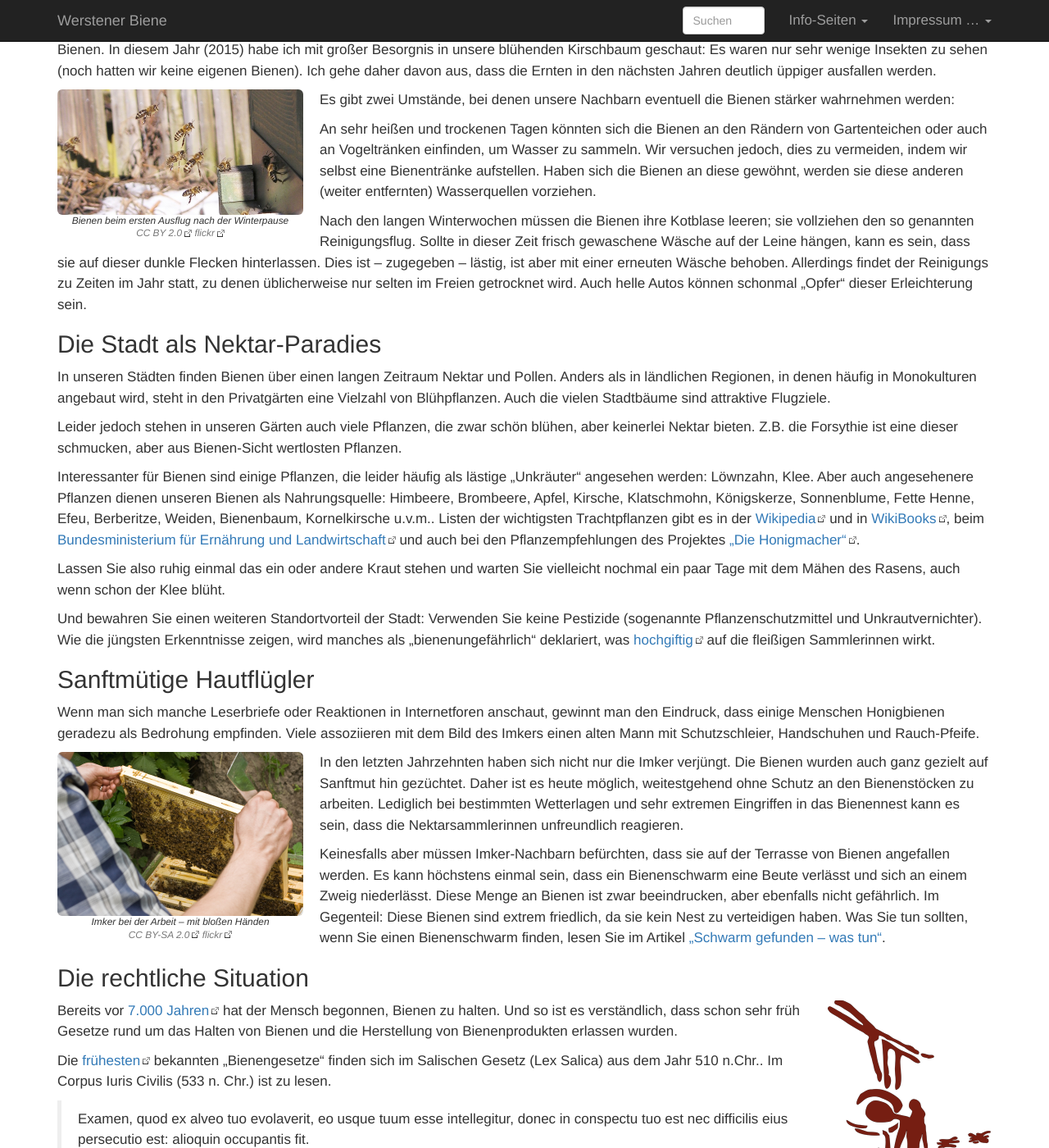
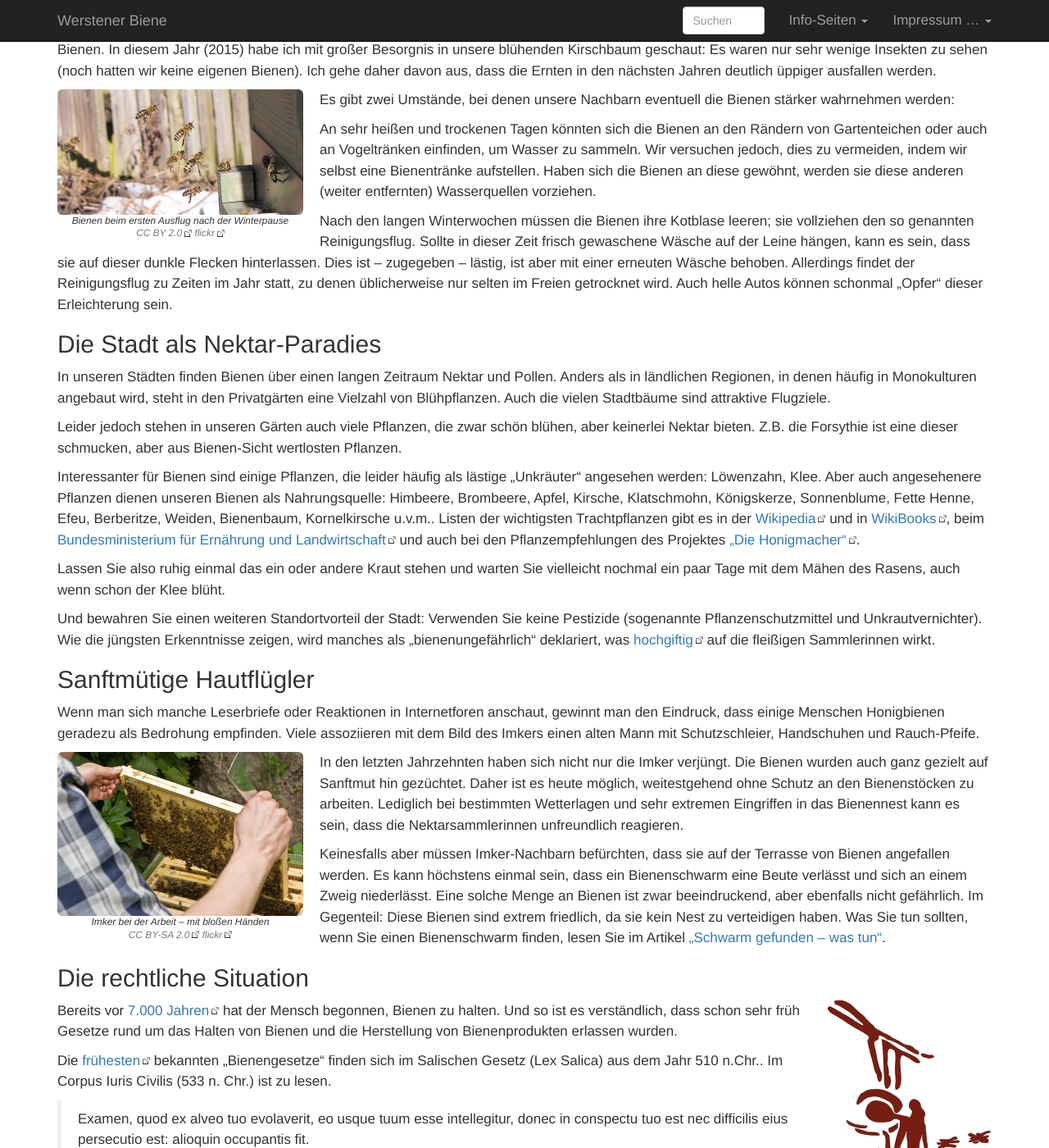
Before and after one commit to chkania/werstener-biene, a Jekyll site: the page built from content/informationen_fuer_nachbarn.md, in a window 1280 px wide and 1400 px high, scrolled down 597 px. Shown: the whole window at 82% size. Built offline with Jekyll 4.4.1, drawn with Linux system fonts in a browser that asks for light colours; comment, search, counter and statistics services are not loaded; some of the changed text lies outside the part shown.

Commit message:
kleinere Textkorrekturen

```diff
--- a/content/informationen_fuer_nachbarn.md
+++ b/content/informationen_fuer_nachbarn.md
@@ -27,7 +27,7 @@ Es gibt zwei Umstände, bei denen unsere Nachbarn eventuell die Bienen stärker
 
 An sehr heißen und trockenen Tagen könnten sich die Bienen an den Rändern von Gartenteichen oder auch an Vogeltränken einfinden, um Wasser zu sammeln. Wir versuchen jedoch, dies zu vermeiden, indem wir selbst eine Bienentränke aufstellen. Haben sich die Bienen an diese gewöhnt, werden sie diese anderen (weiter entfernten) Wasserquellen vorziehen.
 
-Nach den langen Winterwochen müssen die Bienen ihre Kotblase leeren; sie vollziehen den so genannten Reinigungsflug. Sollte in dieser Zeit frisch gewaschene Wäsche auf der Leine hängen, kann es sein, dass sie auf dieser dunkle Flecken hinterlassen. Dies ist – zugegeben – lästig, ist aber mit einer erneuten Wäsche behoben. Allerdings findet der Reinigungs zu Zeiten im Jahr statt, zu denen üblicherweise nur selten im Freien getrocknet wird. Auch helle Autos können schonmal „Opfer“ dieser Erleichterung sein.
+Nach den langen Winterwochen müssen die Bienen ihre Kotblase leeren; sie vollziehen den so genannten Reinigungsflug. Sollte in dieser Zeit frisch gewaschene Wäsche auf der Leine hängen, kann es sein, dass sie auf dieser dunkle Flecken hinterlassen. Dies ist – zugegeben – lästig, ist aber mit einer erneuten Wäsche behoben. Allerdings findet der Reinigungsflug zu Zeiten im Jahr statt, zu denen üblicherweise nur selten im Freien getrocknet wird. Auch helle Autos können schonmal „Opfer“ dieser Erleichterung sein.
 
 ## Die Stadt als Nektar-Paradies
 
@@ -35,7 +35,7 @@ In unseren Städten finden Bienen über einen langen Zeitraum Nektar und Pollen.
 
 Leider jedoch stehen in unseren Gärten auch viele Pflanzen, die zwar schön blühen, aber keinerlei Nektar bieten. Z.B. die Forsythie ist eine dieser schmucken, aber aus Bienen-Sicht wertlosten Pflanzen.
 
-Interessanter für Bienen sind einige Pflanzen, die leider häufig als lästige „Unkräuter“ angesehen werden: Löwnzahn, Klee. Aber auch angesehenere Pflanzen dienen unseren Bienen als Nahrungsquelle: Himbeere, Brombeere, Apfel, Kirsche, Klatschmohn, Königskerze, Sonnenblume, Fette Henne, Efeu, Berberitze, Weiden, Bienenbaum, Kornelkirsche u.v.m.. Listen der wichtigsten Trachtpflanzen gibt es in der [Wikipedia](https://de.wikipedia.org/wiki/Bienentrachtpflanze) und in [WikiBooks](http://de.wikibooks.org/wiki/Einf%C3%BChrung_in_die_Imkerei/_Trachtpflanzen), beim [Bundesministerium für Ernährung und Landwirtschaft](http://www.bmel.de/SharedDocs/Downloads/Broschueren/Bienenlexikon.pdf?__blob=publicationFile) und auch bei den Pflanzempfehlungen des Projektes [„Die Honigmacher“](http://www.die-honigmacher.de/kurs2/empfehlung.html).
+Interessanter für Bienen sind einige Pflanzen, die leider häufig als lästige „Unkräuter“ angesehen werden: Löwenzahn, Klee. Aber auch angesehenere Pflanzen dienen unseren Bienen als Nahrungsquelle: Himbeere, Brombeere, Apfel, Kirsche, Klatschmohn, Königskerze, Sonnenblume, Fette Henne, Efeu, Berberitze, Weiden, Bienenbaum, Kornelkirsche u.v.m.. Listen der wichtigsten Trachtpflanzen gibt es in der [Wikipedia](https://de.wikipedia.org/wiki/Bienentrachtpflanze) und in [WikiBooks](http://de.wikibooks.org/wiki/Einf%C3%BChrung_in_die_Imkerei/_Trachtpflanzen), beim [Bundesministerium für Ernährung und Landwirtschaft](http://www.bmel.de/SharedDocs/Downloads/Broschueren/Bienenlexikon.pdf?__blob=publicationFile) und auch bei den Pflanzempfehlungen des Projektes [„Die Honigmacher“](http://www.die-honigmacher.de/kurs2/empfehlung.html).
 
 Lassen Sie also ruhig einmal das ein oder andere Kraut stehen und warten Sie vielleicht nochmal ein paar Tage mit dem Mähen des Rasens, auch wenn schon der Klee blüht.
 
@@ -47,7 +47,7 @@ Wenn man sich manche Leserbriefe oder Reaktionen in Internetforen anschaut, gewi
 
 <div class="imageleft" style="max-width:300px;"><img class="img-responsive img-rounded" src="/images/content/ImkermitWabe.jpg" alt="Imker mit Wabe" />Imker bei der Arbeit – mit bloßen Händen<br/><a class="text-muted"  href="https://creativecommons.org/licenses/by-sa/2.0/">CC BY-SA 2.0</a> <a class="text-muted" href="https://flic.kr/p/4X6eVH">flickr</a></div>In den letzten Jahrzehnten haben sich nicht nur die Imker verjüngt. Die Bienen wurden auch ganz gezielt auf Sanftmut hin gezüchtet. Daher ist es heute möglich, weitestgehend ohne Schutz an den Bienenstöcken zu arbeiten. Lediglich bei bestimmten Wetterlagen und sehr extremen Eingriffen in das Bienennest kann es sein, dass die Nektarsammlerinnen unfreundlich reagieren.
 
-Keinesfalls aber müssen Imker-Nachbarn befürchten, dass sie auf der Terrasse von Bienen angefallen werden. Es kann höchstens einmal sein, dass ein Bienenschwarm eine Beute verlässt und sich an einem Zweig niederlässt. Diese Menge an Bienen ist zwar beeindrucken, aber ebenfalls nicht gefährlich. Im Gegenteil: Diese Bienen sind extrem friedlich, da sie kein Nest zu verteidigen haben. Was Sie tun sollten, wenn Sie einen Bienenschwarm finden, lesen Sie im Artikel [„Schwarm gefunden – was tun“](/content/schwarm_gefunden_was_tun.html){: class="nolinkicon"}.
+Keinesfalls aber müssen Imker-Nachbarn befürchten, dass sie auf der Terrasse von Bienen angefallen werden. Es kann höchstens einmal sein, dass ein Bienenschwarm eine Beute verlässt und sich an einem Zweig niederlässt. Eine solche Menge an Bienen ist zwar beeindruckend, aber ebenfalls nicht gefährlich. Im Gegenteil: Diese Bienen sind extrem friedlich, da sie kein Nest zu verteidigen haben. Was Sie tun sollten, wenn Sie einen Bienenschwarm finden, lesen Sie im Artikel [„Schwarm gefunden – was tun“](/content/schwarm_gefunden_was_tun.html){: class="nolinkicon"}.
 
 ## Die rechtliche Situation
 
@@ -67,16 +67,16 @@ Der Beruf des Imkers bzw. [Zeidlers](https://de.wikipedia.org/wiki/Zeidlerei) is
 In unserem modernen Rechtssystem werden zahlreiche Rechtsbereiche berührt: Nachbarrecht, Haftungsrecht, Schwarmrecht, Baurecht, Tierseuchenrecht, Lebensmittelrecht.
 
 Beim Imkerverein „Apidea mellifica“, bei dem ich selbst Mitglied bin, gibt es eine sehr umfassende [Übersicht](http://www.imkerverein-duesseldorf.de/index.php?option=com_content&view=article&id=71&Itemid=74) zu den verschiedenen Themen.
-Ich konnte keinen Grund finden, der aus rechtlichen oder auch aus „Vernunfsgründen“ aus meiner Sicht dagegen spricht, Bienen in unserem Garten zu halten.
+Ich konnte keinen Grund finden, der aus rechtlichen oder auch aus „Vernunftsgründen“ aus meiner Sicht dagegen spricht, Bienen in unserem Garten zu halten.
 
 > Die Schwierigkeit, mit den Vorschriften und Auslegungen umzugehen, liegt nicht allein in der Eigenart der Honigbiene, die rechtlich eine Sonderstellung einnimmt, begründet. Sie rührt auch daher, daß nicht nur der Imker, sondern vor allem die Allgemeinheit am Nutzen der Biene teilnimmt.
 >
 > (Das Bienenrecht, Dr. Achim Gercke, 1985)
 
-Haben Sie nicht auch das Gefühl, dass es heutzutage allgemein viel weniger Bienen in den Gärten gibt, als noch in Ihrer Kindheit? Sind jetzt wirklich ungewöhnlich mehr Bienen im Garten, oder haben Sie nur das Empfinden, weil Sie wissen, dass sich nicht weit weg ein Bienenstand befindet?
+Haben Sie nicht auch das Gefühl, dass es heutzutage allgemein viel weniger Bienen in den Gärten gibt als noch in Ihrer Kindheit? Sind jetzt wirklich ungewöhnlich mehr Bienen im Garten, oder haben Sie nur das Empfinden, weil Sie wissen, dass sich nicht weit weg ein Bienenstand befindet?
 
-Konflikte entstehen im Wesentlichen durch falsche Informationen, weil Menschen Angst vor Stichen haben, teilweise Bienen mit Wespen verwechselt werden (Wespen verhalten sich u.U. völlig anders als Bienen), eventuell Verschmutzungen beim Reinigungsflug entstehen oder sich Schwärme auf dem Nachbargrundstück niederlassen. Daher habe ich versucht, hier für mehr Klarheit zu Sorgen und Missverständnisse aus dem Weg zu räumen.
+Konflikte entstehen im Wesentlichen durch falsche Informationen, weil Menschen Angst vor Stichen haben, teilweise Bienen mit Wespen verwechselt werden (Wespen verhalten sich u.U. völlig anders als Bienen), eventuell Verschmutzungen beim Reinigungsflug entstehen oder sich Schwärme auf dem Nachbargrundstück niederlassen. Daher habe ich versucht, hier für mehr Klarheit zu sorgen und Missverständnisse aus dem Weg zu räumen.
 
-Sollte dennoch Unklarheiten oder Sorgen bestehen, suchen Sie bitte immer zunächst das persönliche [Gespräch](/kontakt.html). Haben Sie Fragen oder möchten Sie sich einen Eindruck verschaffen: Kommen Sie vorbei. Honig gibt es aber leider erst im kommenden Jahr 2016.
+Sollten dennoch Unklarheiten oder Bedenken bestehen, suchen Sie bitte immer zunächst das persönliche [Gespräch](/kontakt.html){: class="nolinkicon"}. Haben Sie Fragen oder möchten Sie sich einen Eindruck verschaffen: Kommen Sie vorbei. Honig gibt es aber leider erst im kommenden Jahr 2016.
 
 <img  class="img-responsive" style="max-width:300px" src="/images/content/signatur.png">
```
